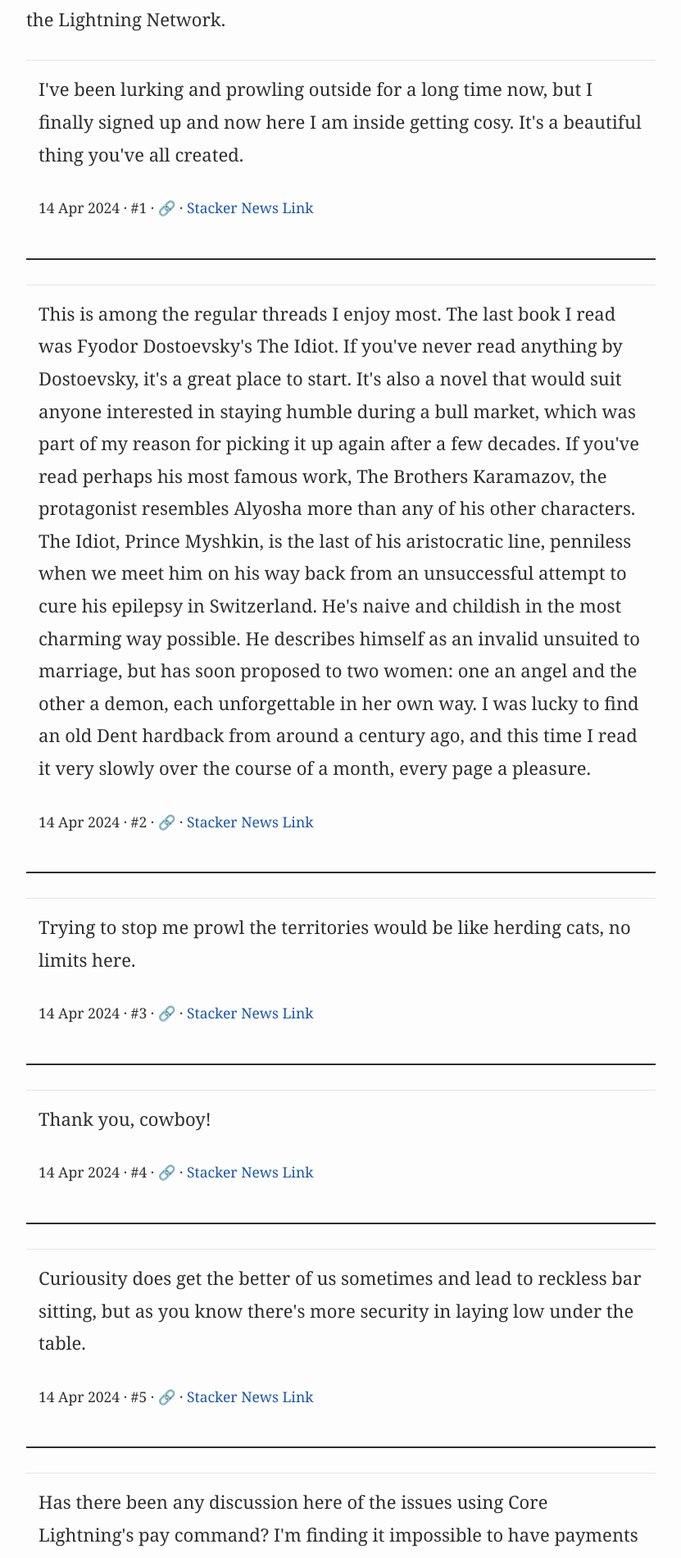
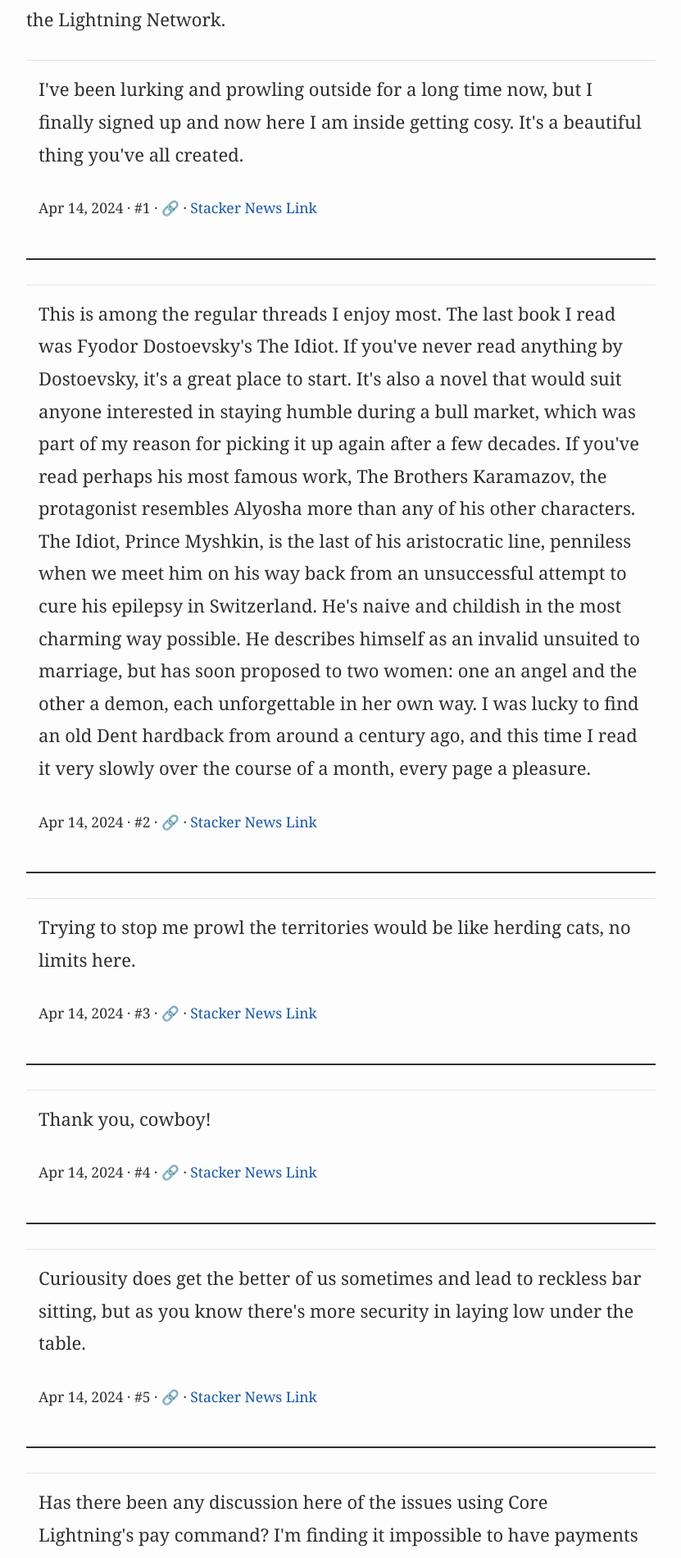
Before and after one commit to damianeoloan/damianeoloan.github.io, a Jekyll site: the page built from _archives/stacker-news-2024.md, in a window 1280 px wide. Shown: the part 591-2491 px from the top of the page at 82% size, without its empty margins (224-1055 px from the left). Built offline with Jekyll 4.4.1, drawn with Linux system fonts in a browser that asks for light colours; some of the changed text lies outside the part shown.

Commit message:
=Errata: date formats and styling.

```diff
--- a/_includes/post-item.html
+++ b/_includes/post-item.html
@@ -1,6 +1,6 @@
 <!-- Blog post index item -->
 <li>
-  <time class="post-item-date" datetime="{{ post.date | date_to_xmlschema }}">{{ post.date | date: "%-d %B, %Y" }}</time>
+  <time class="post-item-date" datetime="{{ post.date | date_to_xmlschema }}">{{ post.date | date: "%B %-d, %Y" }}</time>
 
   <a class="post-link" href="{{ post.url | prepend: site.baseurl }}">
     <h2 class="no-margin">
--- a/_layouts/archive.html
+++ b/_layouts/archive.html
@@ -73,7 +73,7 @@ layout: default
           {%- endfor %}
         </div>
         {% endif %}
-        <p class="archive-item-meta">{{ item.tweet.created_at | date: "%-d %b %Y" }} &middot; {{ item.tweet.favorite_count }} likes &middot; {{ item.tweet.retweet_count }} retweets &middot <a href="{{ item.tweet.id_str | prepend: '#' | prepend: page.url | prepend: site.baseurl }}" class="id-link">&#x1F517;</a></p>
+        <p class="archive-item-meta">{{ item.tweet.created_at | date: "%b %-d, %Y" }} &middot; {{ item.tweet.favorite_count }} likes &middot; {{ item.tweet.retweet_count }} retweets &middot <a href="{{ item.tweet.id_str | prepend: '#' | prepend: page.url | prepend: site.baseurl }}" class="id-link">&#x1F517;</a></p>
       {% elsif item.data %}
         {% if item.data.link_title %}<p class="tweet-reply-to">In reply to: {{ item.data.link_title }}</p>{% endif %}
         {% if item.data.reply_to_user != 0 %}<p class="tweet-reply-to">In reply to: <a href="{{ item.data.id | default: item.data.reply_to_index | prepend: '#' |  prepend: page.url | prepend: site.baseurl }}">{{ item.data.reply_to_user }}</a></p>{% endif %}
@@ -87,7 +87,7 @@ layout: default
         </div>
         {% endif %}
         <p class="archive-item-meta">
-        {% if item.data.created_utc %}{{ item.data.created_utc | date: "%-d %b %Y" }} &middot; {% endif %}
+        {% if item.data.created_utc %}{{ item.data.created_utc | date: "%b %-d, %Y" }} &middot; {% endif %}
         {% if item.data.subreddit %}r/{{ item.data.subreddit }} &middot; {% endif %}
         {% if item.data.score %}{{ item.data.score }} points &middot; {% endif %}
         {% if item.data.index %}#{{ item.data.index }} &middot;
--- a/_layouts/post.html
+++ b/_layouts/post.html
@@ -26,7 +26,7 @@ layout: default
         <span itemprop="author" itemscope itemtype="http://schema.org/Person"><span itemprop="name">{{ entry.name | default: id }}</span></span>
       {%- endfor -%}
       {%- if author_ids %} &bull; {% endif -%}
-      <time datetime="{{ page.date | date_to_xmlschema }}" itemprop="datePublished">{{ page.date | date: "%-d %b, %Y" }}</time></p>
+      <time datetime="{{ page.date | date_to_xmlschema }}" itemprop="datePublished">{{ page.date | date: "%B %-d, %Y" }}</time></p>
     {{ content }}
   </div>
 </article><!-- End post -->
--- a/_sass/_layout.scss
+++ b/_sass/_layout.scss
@@ -155,14 +155,16 @@ nav.menu a.nav-link {
   display: block;
   width: 66.66666666%;
   margin: 0 auto;
+  padding-top: var(--spacing-unit);
+  border-top: 1px solid $grey-color;
   @include media-query($on-mobile) { width: 100%;}
 }
 .footer-heading {
-    margin-bottom: calc(var(--spacing-unit) / 2);
     text-align: center;
     color: $dark-grey;
 }
 nav.footer-nav {
+  margin-top: var(--spacing-unit);
   margin-bottom: calc(var(--spacing-unit) / 2);
   /* Same single colour as the overlay's nav links, in every state. */
   a {
@@ -177,6 +179,7 @@ nav.footer-nav {
 p.copyright {
   color: $dark-grey;
   font-size: $small-font-size;
+  margin-bottom: 0;
 }
 
 /**
@@ -294,6 +297,9 @@ div.weblog-replies {
   }
   ul {
     list-style: none;
+  }
+  @include media-query($on-mobile) {
+    width: 80%;
   }
 }
 
```
